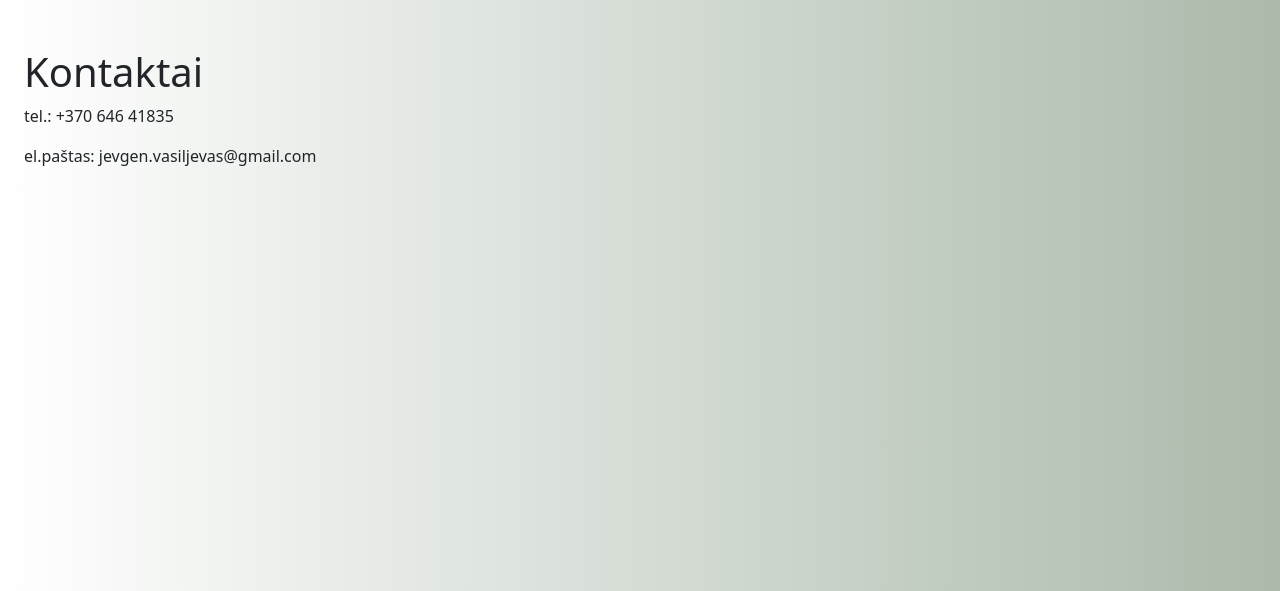
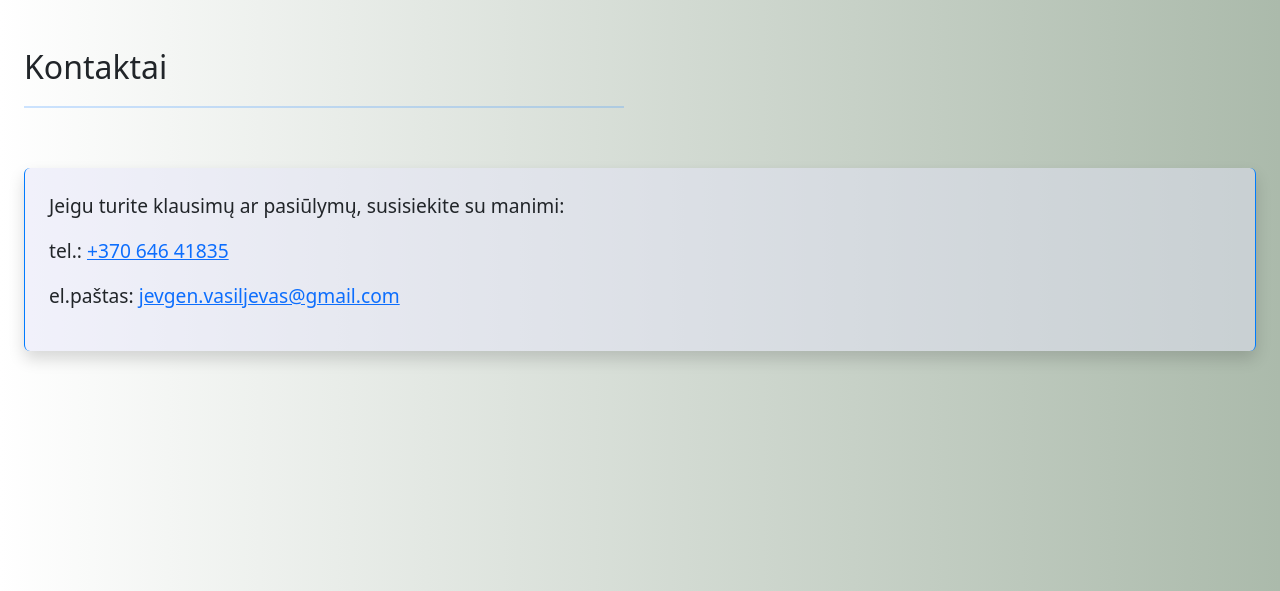
Before and after one commit to jev75/portfolio, a Django app: page /contact/ in a window 1280 px wide. Shown: the part 68-659 px from the top of the page. Run offline with Django 5.2, Linux system fonts and the light colour scheme.

Commit message:
Update HTML

```diff
--- a/projects/templates/projects/contact.html
+++ b/projects/templates/projects/contact.html
@@ -6,9 +6,17 @@
 {% endblock title %}
 
 {% block content %}
-<div class="container mt-4">
-    <h1>Kontaktai</h1>
-    <p>tel.: +370 646 41835</p>
-    <p>el.paštas: jevgen.vasiljevas@gmail.com</p>
-</div>
+    <div class="container mt-4">
+        <h2>Kontaktai</h2>
+        <hr class="blue-a">
+        <div class="contact-container p-4 mt-4 rounded shadow">
+
+            <p>Jeigu turite klausimų ar pasiūlymų, susisiekite su manimi:</p>
+            <div class="d-flex flex-column">
+            <p>tel.: <a href="tel:+37064641835">+370 646 41835</a></p>
+            <p>el.paštas: <a href="mailto:jevgen.vasiljevas@gmail.com">jevgen.vasiljevas@gmail.com</a></p>
+            </div>
+        </div>
+
+    </div>
 {% endblock content %}
--- a/projects/templates/projects/project_list.html
+++ b/projects/templates/projects/project_list.html
@@ -7,8 +7,8 @@
 
 {% block content %}
 <div class="container mt-4">
-    <h1 class="mb-4">Interneto puslapių kūrimas su Django framework'u</h1>
-<hr class="blue">
+    <h1 class="mb-4">Interneto puslapių kūrimas naudojant Django framework'ą</h1>
+<hr class="blue" >
 <p class="lead fixed-bottom">Esu pradedantysis tinklalapių kūrėjas. Atsiliepimams, pastebėjimams ar patarimams yra skiltys kiekvieno projekto apžvalgoje.</p>
 
    <p class="lead">
--- a/static/css/main.css
+++ b/static/css/main.css
@@ -58,7 +58,7 @@ body {
     font-size: 1.25rem !important; /* Šrifto dydis */
     font-weight: 400; /* Šrifto svoris */
     text-align: left; /* Centruotas tekstas */
-    margin-bottom: 1.5rem; /* Apatinis tarpas */
+    margin-bottom: 1rem; /* Apatinis tarpas */
     color: #252727; /* Teksto spalva */
 }
 
@@ -119,7 +119,7 @@ body {
 .blue {
     border: 1px solid rgb(2, 54, 116);
     transition: border-color 0.3s;
-    max-width: 1000px; /* maksimalus plotis */
+    max-width: 1100px; /* maksimalus plotis */
     margin-bottom: 30px; /* Apatinis tarpas  */
     margin-top: -10px; /* Viršutinis tarpas  */
 
@@ -127,6 +127,28 @@ body {
 .blue:hover {
     border-color: #3fc36a; /* Spalva užvedus pelę */
 }
+.blue-a{
+    border: 1px solid rgb(54, 144, 253) ;
+    transition: border-color 0.3s;
+    max-width: 600px; /* maksimalus plotis */
+    margin-bottom: 30px; /* Apatinis tarpas  */
+    margin-top: 20px; /* Viršutinis tarpas  */
+
+}
+.blue-a:hover {
+    border-color: #772303; /* Spalva užvedus pelę */
+}
+
+.contact-container {
+    background-color: rgba(230, 230, 250, 0.5);
+    font-size: 1.2rem;
+    border-left: 1px solid #007bff;
+    border-right: 1px solid #007bff; /* Pridedame dešinį kraštą */
+    padding: 20px;
+    margin-top: 60px !important;
+    border-radius: 8px;
+}
+
 .black {
     border: 1px solid rgb(2, 54, 116);
     transition: border-color 0.3s;
```
Also changed, not shown: projects/templates/projects/about.html (+7 -2 lines), projects/templates/projects/project_detail.html (+3 -4 lines), static/css/style.css (+21 -0 lines), db.sqlite3, media/images/User_16.jpg (added), media/images/drabuziai.jpeg (added), media/images/shop-eg.jpg (added).
